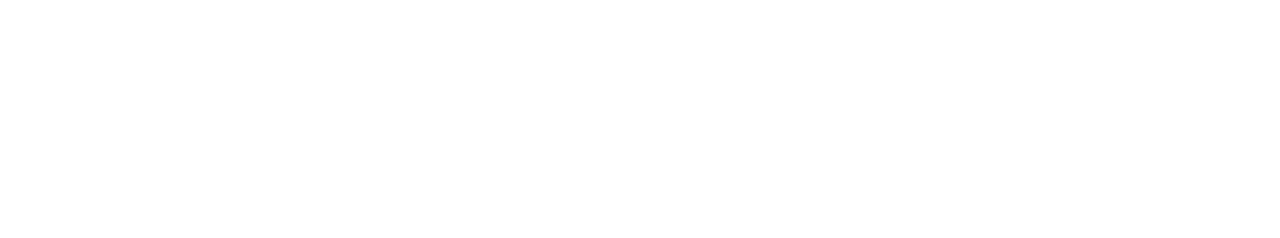
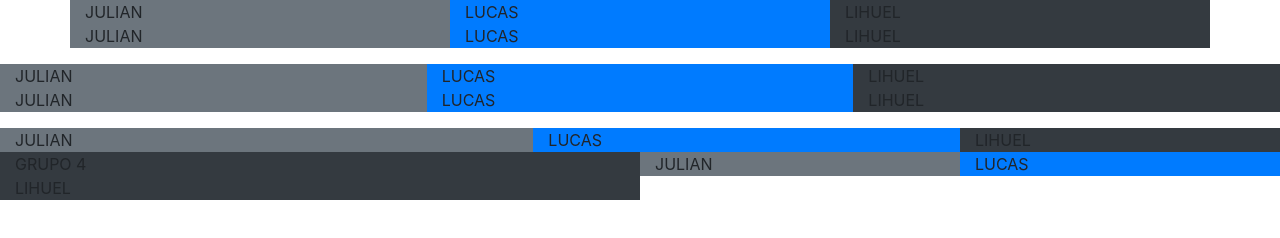
Before and after one commit to LihuelFernandez/WORKSHOP-EANT, a plain HTML site: page grid.html in a window 1280 px wide. Drawn offline with nearby package versions, Linux system fonts and the light colour scheme.

Commit message:
Ejercicios. grid y container

```diff
--- a/grid.html
+++ b/grid.html
@@ -0,0 +1,126 @@
+<!-- 2) crear 2 grid system, uno responsive, otro no -->
+
+<!doctype html>
+<html lang="en">
+
+<head>
+    <!-- Required meta tags -->
+    <meta charset="utf-8">
+    <meta name="viewport" content="width=device-width, initial-scale=1, shrink-to-fit=no">
+
+    <!-- Bootstrap CSS -->
+    <link rel="stylesheet" href="https://stackpath.bootstrapcdn.com/bootstrap/4.4.1/css/bootstrap.min.css"
+        integrity="sha384-Vkoo8x4CGsO3+Hhxv8T/Q5PaXtkKtu6ug5TOeNV6gBiFeWPGFN9MuhOf23Q9Ifjh" crossorigin="anonymous">
+
+    <title>EJ. GRID</title>
+</head>
+
+<body>
+
+    <div class="container">
+        <div class="row">
+          <div class="col-sm bg-secondary">
+            JULIAN
+          </div>
+          <div class="col-sm bg-primary">
+            LUCAS
+          </div>
+          <div class="col-sm bg-dark">
+            LIHUEL
+          </div>
+        </div>
+
+        <div class="row">
+          <div class="col-sm bg-secondary">
+            JULIAN
+          </div>
+          <div class="col-sm bg-primary">
+            LUCAS
+          </div>
+          <div class="col-sm bg-dark">
+            LIHUEL
+          </div>
+        </div>
+    </div>
+
+    <div class="container-fluid my-3">
+        <div class="row">
+          <div class="col-sm bg-secondary">
+            JULIAN
+          </div>
+          <div class="col-sm bg-primary">
+            LUCAS
+          </div>
+          <div class="col-sm bg-dark">
+            LIHUEL
+          </div>
+        </div>
+
+        <div class="row">
+          <div class="col-sm bg-secondary">
+            JULIAN
+          </div>
+          <div class="col-sm bg-primary">
+            LUCAS
+          </div>
+          <div class="col-sm bg-dark">
+            LIHUEL
+          </div>
+        </div>
+    </div>
+
+    <!-- INICIO CONTAINER RESPONSIVE-->
+
+    <div class="container-fluid my-3">
+        <div class="row">
+          <div class="col-sm-12 col-md-4 col-lg-5 bg-secondary">
+            JULIAN
+          </div>
+          <div class="col-sm-12 col-md-4 col-lg-4 bg-primary">
+            LUCAS
+          </div>
+          <div class="col-sm-12 col-md-4 col-lg-3 bg-dark">
+            LIHUEL
+          </div>
+        </div>
+
+        <div class="row">
+            <div class="col-sm-6 col-md-3 col-lg-6 bg-dark">
+                GRUPO 4
+            </div>
+          <div class="col-sm-6 col-md-3 col-lg-3 bg-secondary">
+            JULIAN
+          </div>
+          <div class="col-sm-6 col-md-3 col-lg-3 bg-primary">
+            LUCAS
+          </div>
+          <div class="col-sm-6 col-md-3 col-lg-6 bg-dark">
+            LIHUEL
+          </div>
+        </div>
+    </div>
+
+
+
+
+
+
+
+
+    <!-- Optional JavaScript -->
+    <!-- jQuery first, then Popper.js, then Bootstrap JS -->
+    <script src="https://code.jquery.com/jquery-3.4.1.slim.min.js"
+        integrity="sha384-J6qa4849blE2+poT4WnyKhv5vZF5SrPo0iEjwBvKU7imGFAV0wwj1yYfoRSJoZ+n" crossorigin="anonymous">
+    </script>
+    <script src="https://cdn.jsdelivr.net/npm/popper.js@1.16.0/dist/umd/popper.min.js"
+        integrity="sha384-Q6E9RHvbIyZFJoft+2mJbHaEWldlvI9IOYy5n3zV9zzTtmI3UksdQRVvoxMfooAo" crossorigin="anonymous">
+    </script>
+    <script src="https://stackpath.bootstrapcdn.com/bootstrap/4.4.1/js/bootstrap.min.js"
+        integrity="sha384-wfSDF2E50Y2D1uUdj0O3uMBJnjuUD4Ih7YwaYd1iqfktj0Uod8GCExl3Og8ifwB6" crossorigin="anonymous">
+    </script>
+</body>
+
+</html>
+</body>
+
+</html>
```
Also changed, not shown: container.html (+1 -1 lines).
